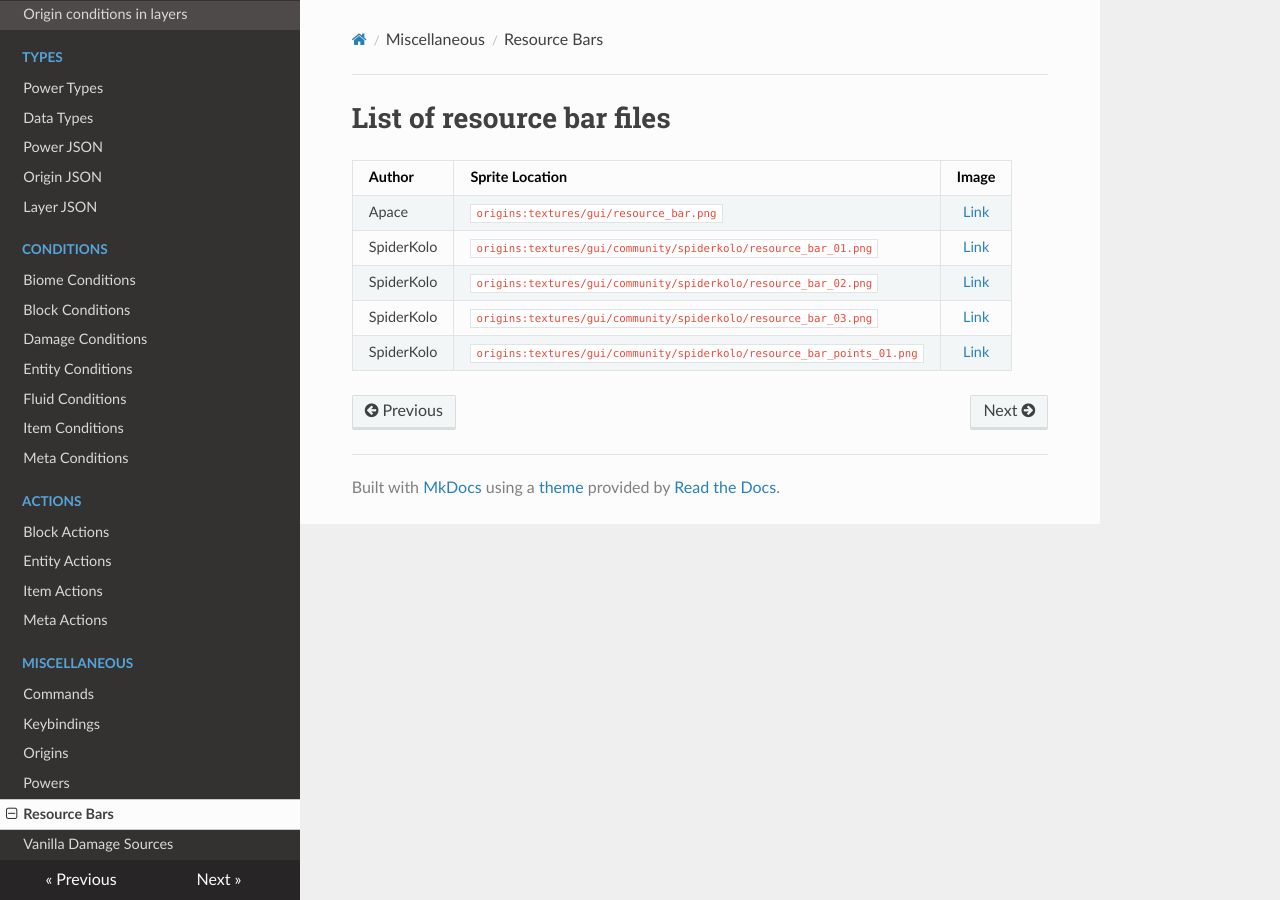
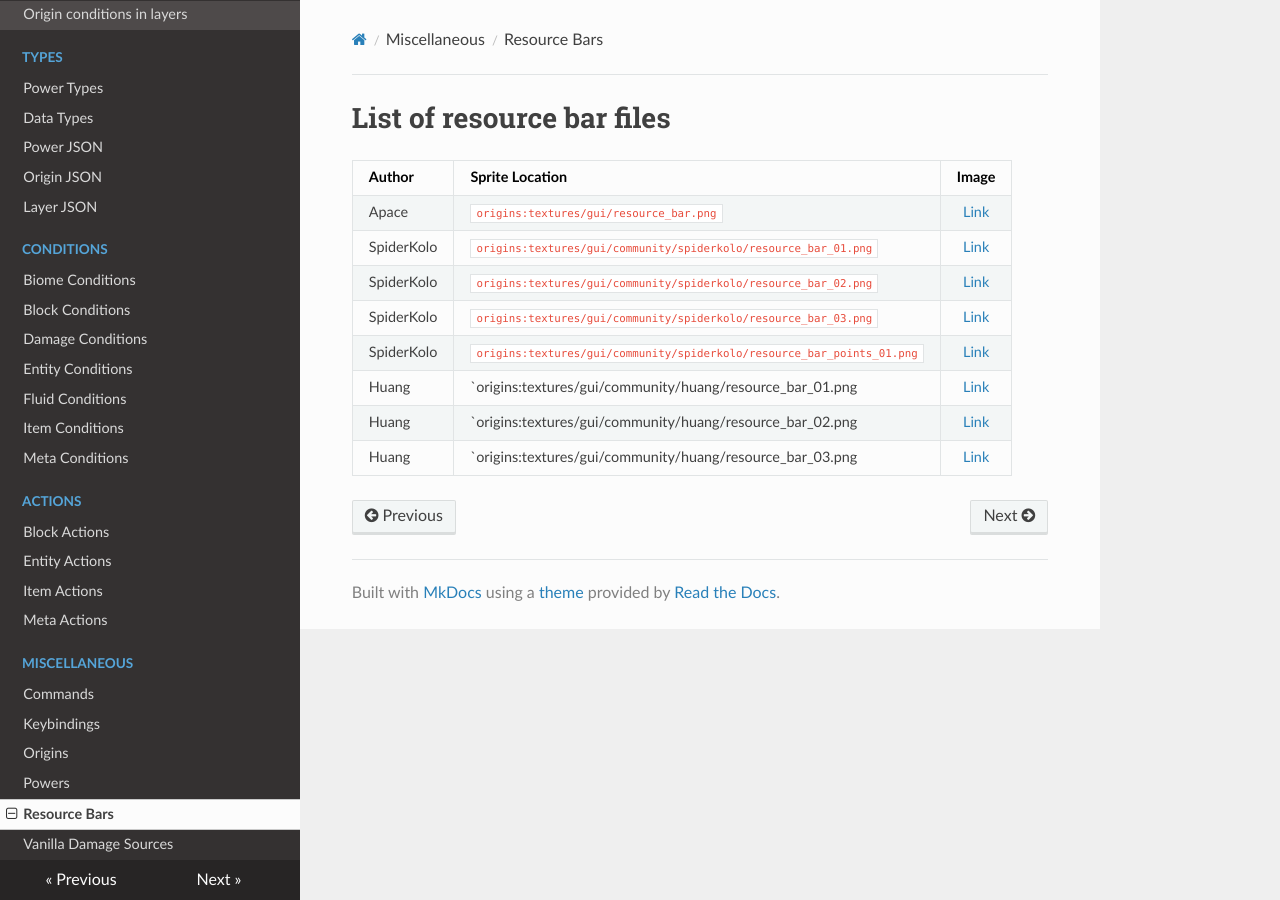
Before and after one commit to apace100/origins-docs, an MkDocs documentation site: the page built from docs/misc/resource_bars.md, in a window 1280 px wide. Built offline with MkDocs 1.6.1, drawn with Linux system fonts in a browser that asks for light colours; nearby versions of some CDN libraries.

Commit message:
Included Huang's sprite sheets in `resource_bars`

```diff
--- a/docs/misc/resource_bars.md
+++ b/docs/misc/resource_bars.md
@@ -11,3 +11,6 @@ SpiderKolo | `origins:textures/gui/community/spiderkolo/resource_bar_01.png` | [
 SpiderKolo | `origins:textures/gui/community/spiderkolo/resource_bar_02.png` | [Link](https://github.com/apace100/origins-fabric/blob/master/src/main/resources/assets/origins/textures/gui/community/spiderkolo/resource_bar_02.png)
 SpiderKolo | `origins:textures/gui/community/spiderkolo/resource_bar_03.png` | [Link](https://github.com/apace100/origins-fabric/blob/master/src/main/resources/assets/origins/textures/gui/community/spiderkolo/resource_bar_03.png)
 SpiderKolo | `origins:textures/gui/community/spiderkolo/resource_bar_points_01.png` | [Link](https://github.com/apace100/origins-fabric/blob/master/src/main/resources/assets/origins/textures/gui/community/spiderkolo/resource_bar_points_01.png)
+Huang | `origins:textures/gui/community/huang/resource_bar_01.png | [Link](https://github.com/apace100/origins-fabric/blob/1.17/src/main/resources/assets/origins/textures/gui/community/huang/resource_bar_01.png)
+Huang | `origins:textures/gui/community/huang/resource_bar_02.png | [Link](https://github.com/apace100/origins-fabric/blob/1.17/src/main/resources/assets/origins/textures/gui/community/huang/resource_bar_02.png)
+Huang | `origins:textures/gui/community/huang/resource_bar_03.png | [Link](https://github.com/apace100/origins-fabric/blob/1.17/src/main/resources/assets/origins/textures/gui/community/huang/resource_bar_03.png)
```
